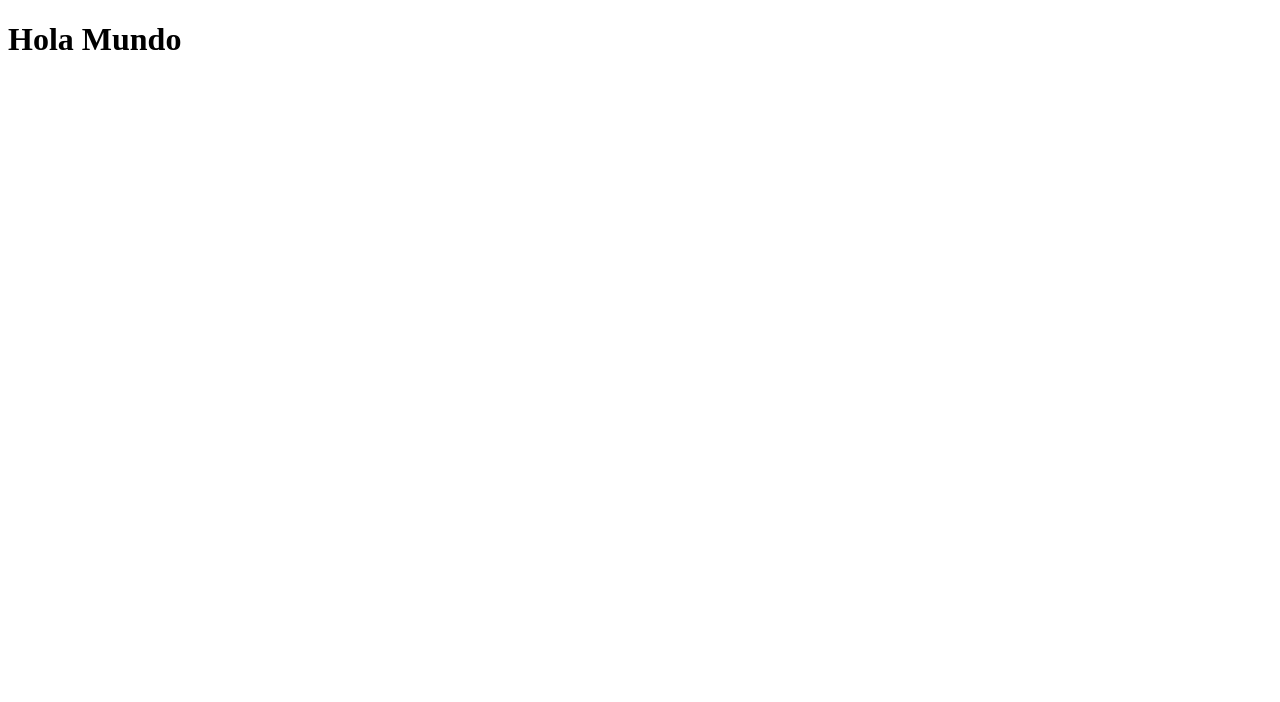
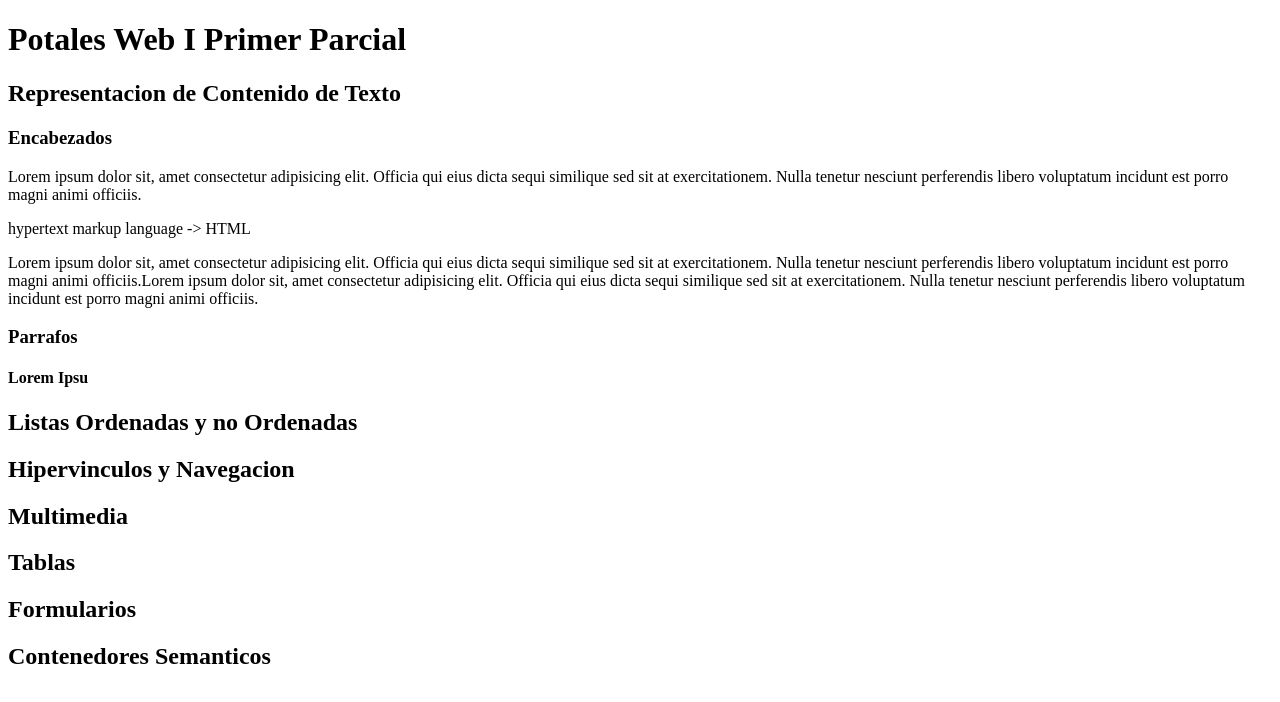
Before and after one commit to Kris1081/PortalesWeb1ejer1, a plain HTML site: page index.html in a window 1280 px wide. Drawn offline with Linux system fonts and the light colour scheme.

Commit message:
feat: Estructuras de Encabezado y Parrafos

```diff
--- a/index.html
+++ b/index.html
@@ -5,7 +5,32 @@
         <title>Portales Web 1 Sección 1801</title>
     </head>
     <body>
-        <h1>Hola Mundo</h1>
-
+        <h1>Potales Web I Primer Parcial</h1>
+        <h2>Representacion de Contenido de Texto</h2>
+        <h3>Encabezados</h3>
+        <p>
+        Lorem ipsum dolor sit, amet consectetur adipisicing elit. Officia qui eius dicta sequi
+        similique sed sit at exercitationem. Nulla tenetur nesciunt
+        perferendis libero voluptatum incidunt est porro
+        magni animi officiis.
+        </p>
+        hypertext markup language -> HTML
+        <p>
+        Lorem ipsum dolor sit, amet consectetur adipisicing elit. Officia qui eius dicta sequi
+        similique sed sit at exercitationem. Nulla tenetur nesciunt
+        perferendis libero voluptatum incidunt est porro
+        magni animi officiis.Lorem ipsum dolor sit, amet consectetur adipisicing elit. Officia qui eius dicta sequi
+        similique sed sit at exercitationem. Nulla tenetur nesciunt
+        perferendis libero voluptatum incidunt est porro
+        magni animi officiis.
+        </p>
+        <h3>Parrafos</h3>
+        <h4>Lorem Ipsu</h4>
+        <h2>Listas Ordenadas y no Ordenadas</h2>
+        <h2>Hipervinculos y Navegacion</h2>
+        <h2>Multimedia</h2>
+        <h2>Tablas</h2>
+        <h2>Formularios</h2>
+        <h2>Contenedores Semanticos</h2>
     </body>
 </html>
```
